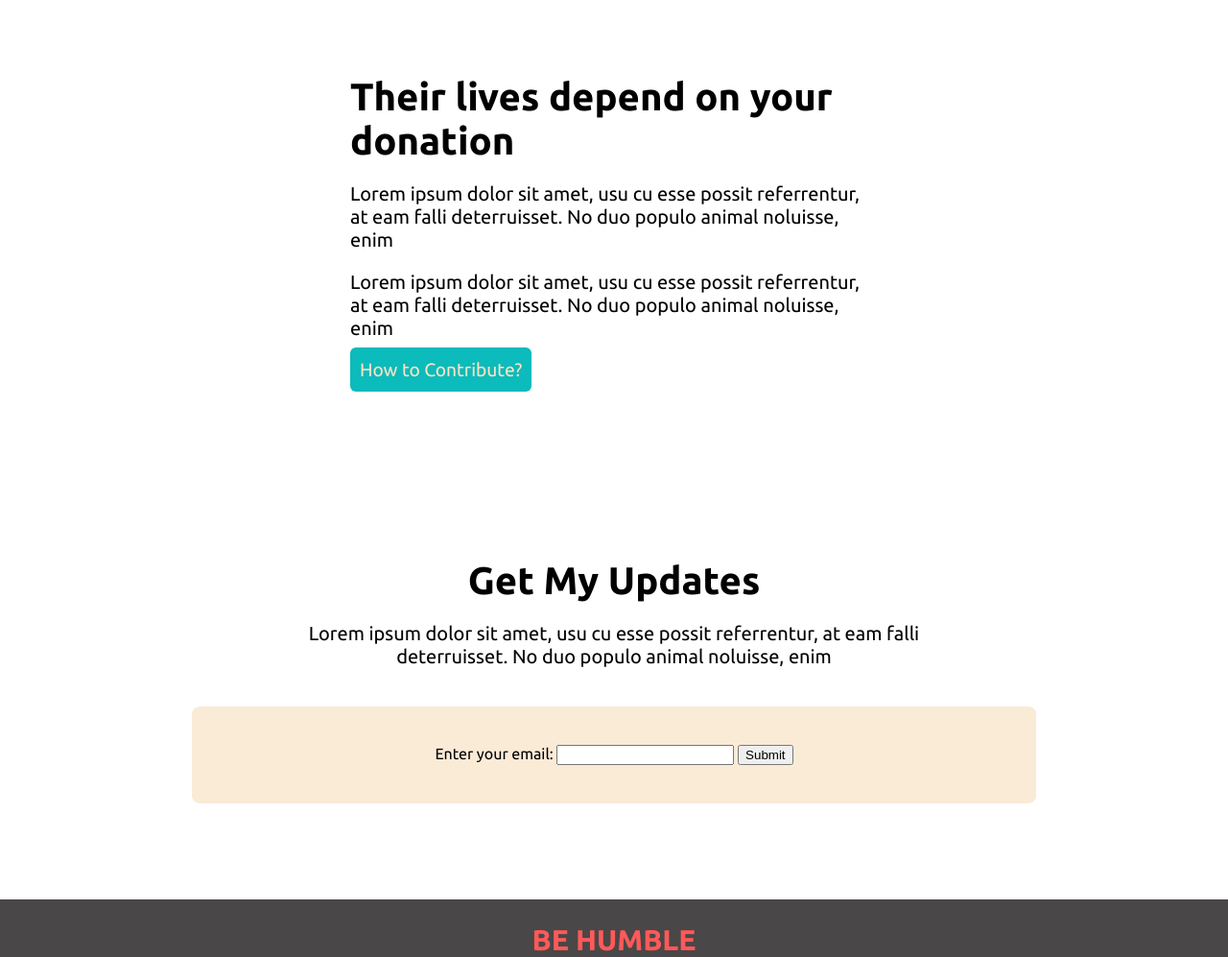
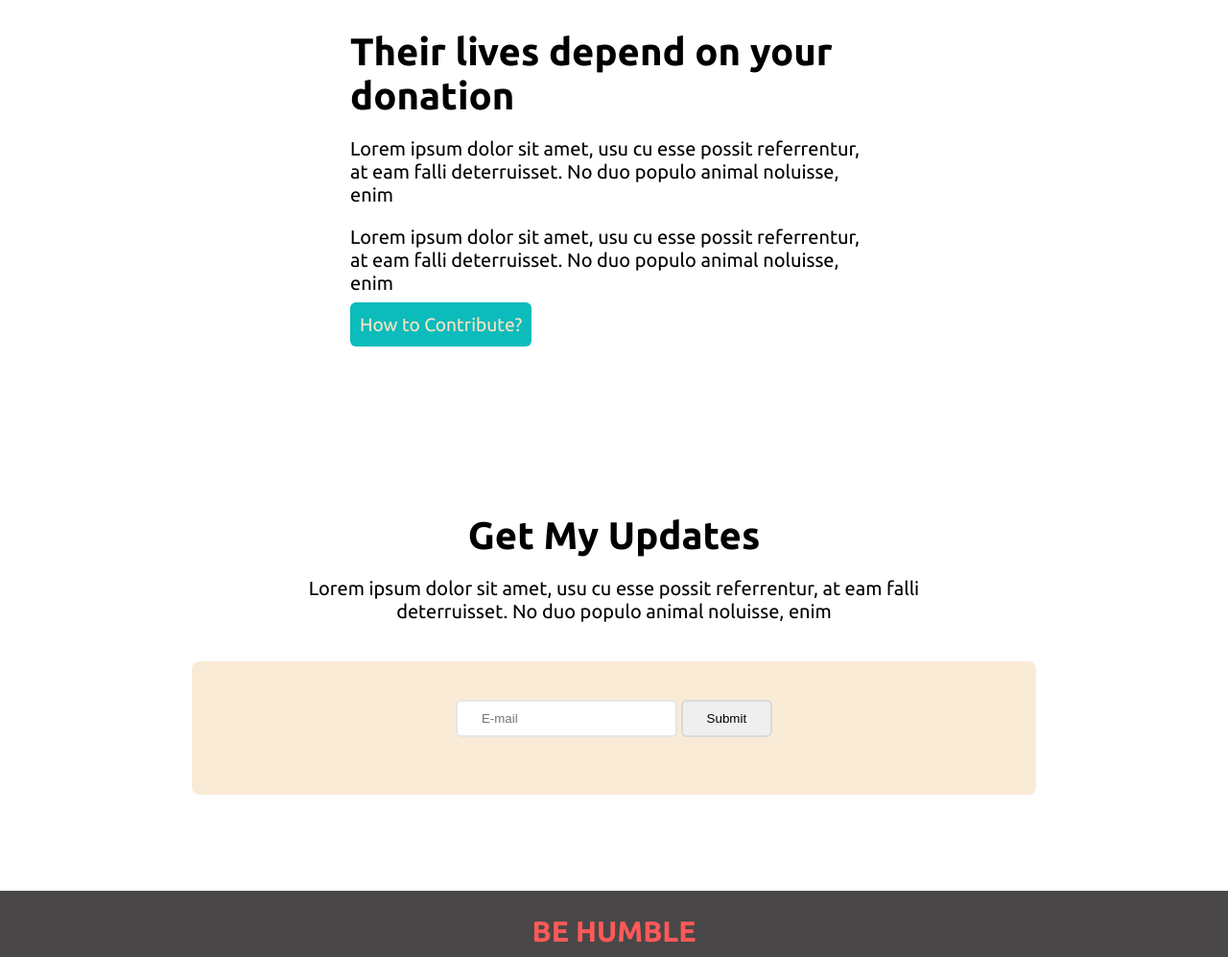
Before and after one commit to rawnaqul/assignment-i, a plain HTML site: page index.html in a window 1280 px wide. Shown: the part 2741-3738 px from the top of the page at 96% size. Drawn offline with Linux system fonts and the light colour scheme.

Commit message:
final-done

```diff
--- a/index.html
+++ b/index.html
@@ -49,7 +49,9 @@
             </div>
             <br>
             <div>
-                <textarea name="" id="other-input-area" cols="10" rows="5">other amount</textarea>
+                <form>
+                    <input type="email" id="email" name="email" placeholder="Any other amount">
+                </form>
                 <br>
 
                 <a class="button-link-prime" target="_blank" href="https://www.bkash.com/donation">DONATE NOW</a>
@@ -125,9 +127,8 @@
                     animal noluisse, enim</p>
             </div>
             <div class="cta-div">
-                <form action="/action_page.php">
-                    <label for="email">Enter your email:</label>
-                    <input type="email" id="email" name="email">
+                <form>
+                    <input type="email" id="email" name="email" placeholder="E-mail">
                     <input type="submit">
                 </form>
             </div>
--- a/style.css
+++ b/style.css
@@ -174,3 +174,12 @@ h5 {
 .color-xyz {
     color: white;
 }
+
+input {
+    border-radius: 6px;
+    margin-bottom: 20px;
+    padding: 10px;
+    padding-right: 25px;
+    padding-left: 25px;
+    border: 2px solid rgba(128, 128, 128, 0.199);
+}
```
